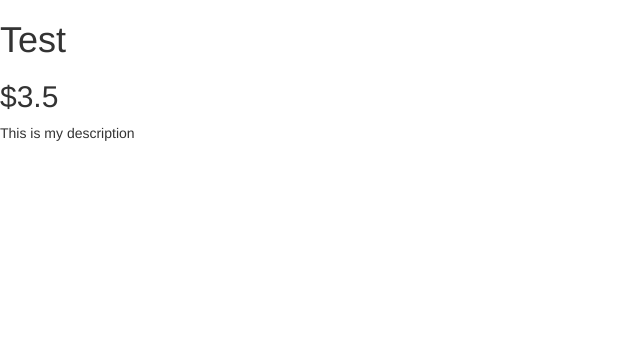
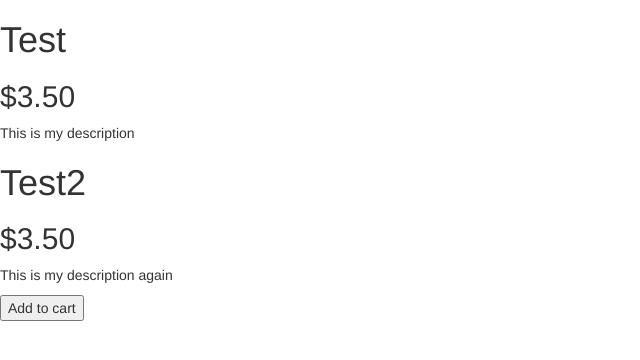
Before and after one commit to cstone/suwa, a plain HTML site: page index.html in a window 1280 px wide. Shown: the whole page, without its empty margins (0-640 px from the left). Drawn offline with nearby package versions, Linux system fonts and the light colour scheme.

Commit message:
Add currency filter

```diff
--- a/index.html
+++ b/index.html
@@ -6,12 +6,13 @@
     <link rel="stylesheet" href="http://netdna.bootstrapcdn.com/bootstrap/3.1.1/css/bootstrap.min.css">
     <script src="https://ajax.googleapis.com/ajax/libs/angularjs/1.2.18/angular.min.js"></script>
 </head>
-<body>
+<body ng-controller="StoreController as store">
 
-<div ng-controller="StoreController as store">
-    <h1>{{store.product.name}}</h1>
-    <h2>${{store.product.price}}</h2>
-    <p>{{store.product.description}}</p>
+<div ng-repeat="product in store.products">
+    <h1>{{product.name}}</h1>
+    <h2>{{product.price | currency}}</h2>
+    <p>{{product.description}}</p>
+    <button ng-show="product.canPurchase">Add to cart</button>
 </div>
 
 
--- a/js/app.js
+++ b/js/app.js
@@ -6,12 +6,25 @@
     var app = angular.module('store', []);
 
     app.controller('StoreController', function(){
-        this.product = gem;
+        this.products = gems;
     });
 
-    var gem = {
+    var gems = [
+    {
         name: 'Test',
         price: 3.50,
         description: 'This is my description',
+        canPurchase: false,
+        soldOut: true
+    },
+
+    {
+        name: 'Test2',
+        price: 3.50,
+        description: 'This is my description again',
+        canPurchase: true,
+        soldOut: false
     }
+
+    ];
 })();
```
